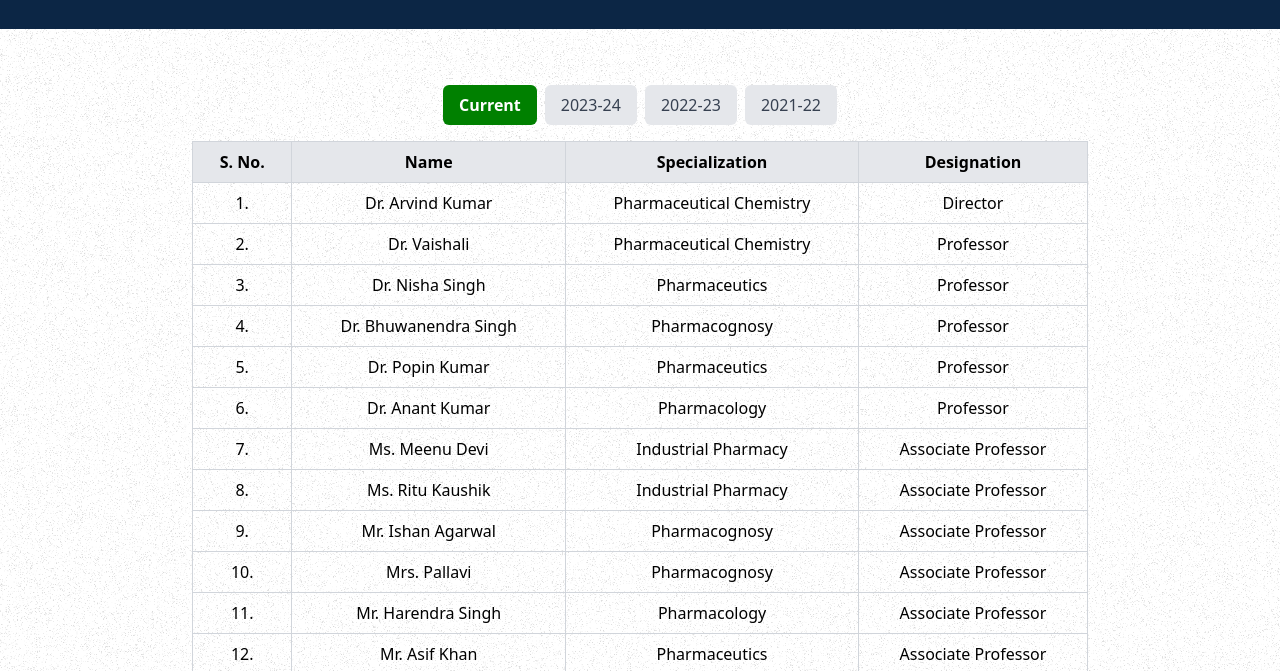
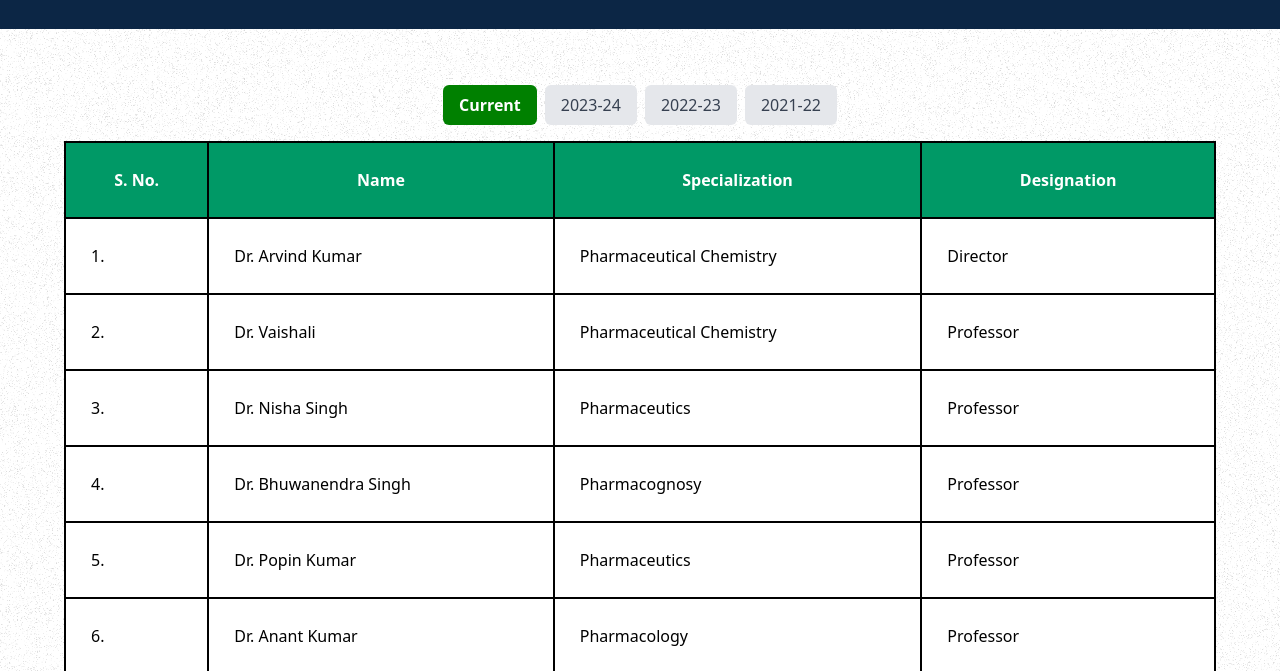
Before and after one commit to varun050303/SDCOP-Website, an Astro site: page /faculty in a window 1280 px wide. Shown: the part 127-798 px from the top of the page. Built offline with nearby package versions, Linux system fonts and the light colour scheme; Astro itself is replaced by a stand-in of ours.

Commit message:
minor fixes in faculty table

```diff
--- a/src/components/Footer.astro
+++ b/src/components/Footer.astro
@@ -6,7 +6,7 @@ const quickLinks = {
     { name: "Audit Report", url: "/audit-report" },
     { name: "Courses", url: "/courses" },
     { name: "Research & Publications", url: "/research-and-publications" },
-    { name: "Facilities", url: "/facilities" },
+    { name: "Facilities", url: "/facilities-infra" },
     { name: "Placement", url: "/placement" },
     { name: "Student Data", url: "/student-data" },
   ],
--- a/src/pages/faculty.astro
+++ b/src/pages/faculty.astro
@@ -480,6 +480,8 @@ const facultyData = [
     src: placeHolderImg,
   },
 ];
+
+import "../styles/global.css";
 ---
 
 <Layout>
@@ -517,38 +519,24 @@ const facultyData = [
       <div class="tab-content">
         <!-- Current Year Faculty -->
         <div id="current" class="faculty-table">
-          <table
-            class="table-auto w-full border-collapse border max-w-4xl mx-auto"
-          >
+          <table>
             <thead>
-              <tr class="bg-gray-200">
-                <th class="border border-gray-300 px-4 py-2">S. No.</th>
-                <th class="border border-gray-300 px-4 py-2">Name</th>
-                <th class="border border-gray-300 px-4 py-2">Specialization</th>
-                <th class="border border-gray-300 px-4 py-2">Designation</th>
+              <tr>
+                <th>S. No.</th>
+                <th>Name</th>
+                <th>Specialization</th>
+                <th>Designation</th>
               </tr>
             </thead>
             <tbody>
               {
                 facultyData.map((faculty, index) => (
                   <>
-                    <tr
-                      class="hover:bg-gray-100 cursor-pointer"
-                      data-index={index}
-                      onclick="toggleDetails(event)"
-                    >
-                      <td class="border border-gray-300 px-4 py-2 text-center">
-                        {index + 1}.
-                      </td>
-                      <td class="border border-gray-300 px-4 py-2 text-center">
-                        {faculty.name}
-                      </td>
-                      <td class="border border-gray-300 px-4 py-2 text-center">
-                        {faculty.specialization}
-                      </td>
-                      <td class="border border-gray-300 px-4 py-2 text-center">
-                        {faculty.designation}
-                      </td>
+                    <tr data-index={index} onclick="toggleDetails(event)">
+                      <td>{index + 1}.</td>
+                      <td>{faculty.name}</td>
+                      <td>{faculty.specialization}</td>
+                      <td>{faculty.designation}</td>
                     </tr>
                     {/* <tr id={`details-${index}`} class="hidden">
                       <td
@@ -565,10 +553,7 @@ const facultyData = [
                       </td>
                     </tr> */}
                     <tr id={`details-${index}`} class="hidden">
-                      <td
-                        colspan="4"
-                        class="border border-gray-300 px-4 py-2 bg-gray-50"
-                      >
+                      <td colspan="4">
                         <div class="flex items-start gap-4">
                           <Image
                             src={faculty.src}
```
